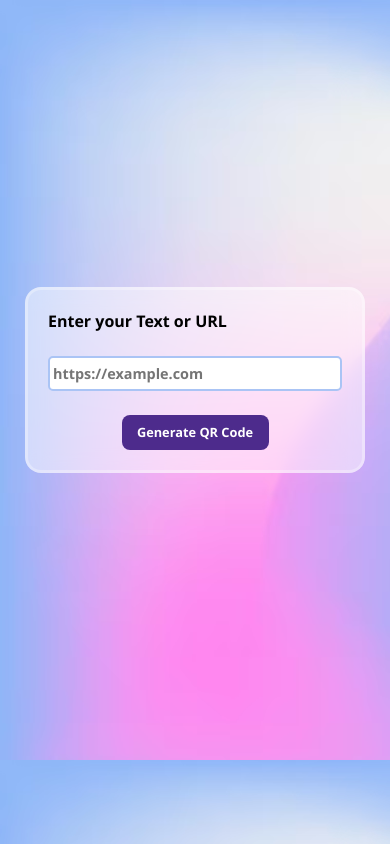
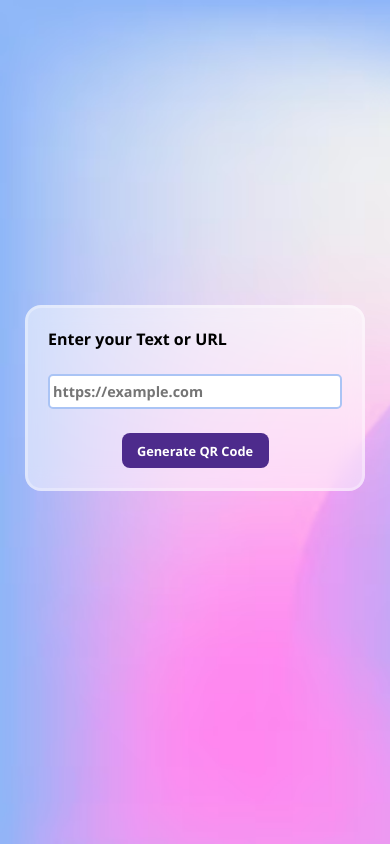
Before and after one commit to Juhaib-Husain71/QR-Code-Generator, a plain HTML site: page index.html in a window 390 px wide. Drawn offline with Linux system fonts and the light colour scheme.

Commit message:
adjust styling for main box.

```diff
--- a/style.css
+++ b/style.css
@@ -4,8 +4,12 @@
     box-sizing: border-box;
     font-family:'Segoe UI', Tahoma, Geneva, Verdana, sans-serif;
 }
+ html{
+    height: 100%;
+    width: 100%;;
+}
 body{
-    height: 100vh;
+    height: 100%;
     background-image: url("./images/desktop-bg-img.jpg");
     background-size: cover;
     display: flex;
@@ -23,6 +27,7 @@ body{
     gap: 1.5rem;
     padding: 35px;
     border-radius: 1rem;
+    margin-bottom: 3rem;
 }
 .container p{
     font-weight: 600;
@@ -85,7 +90,6 @@ body{
 
 @media(max-width: 768px) {
     body{
-        height: 90vh;
         background-image: url("./images/mobile-bg-img.avif");
     }
     .container{
```
